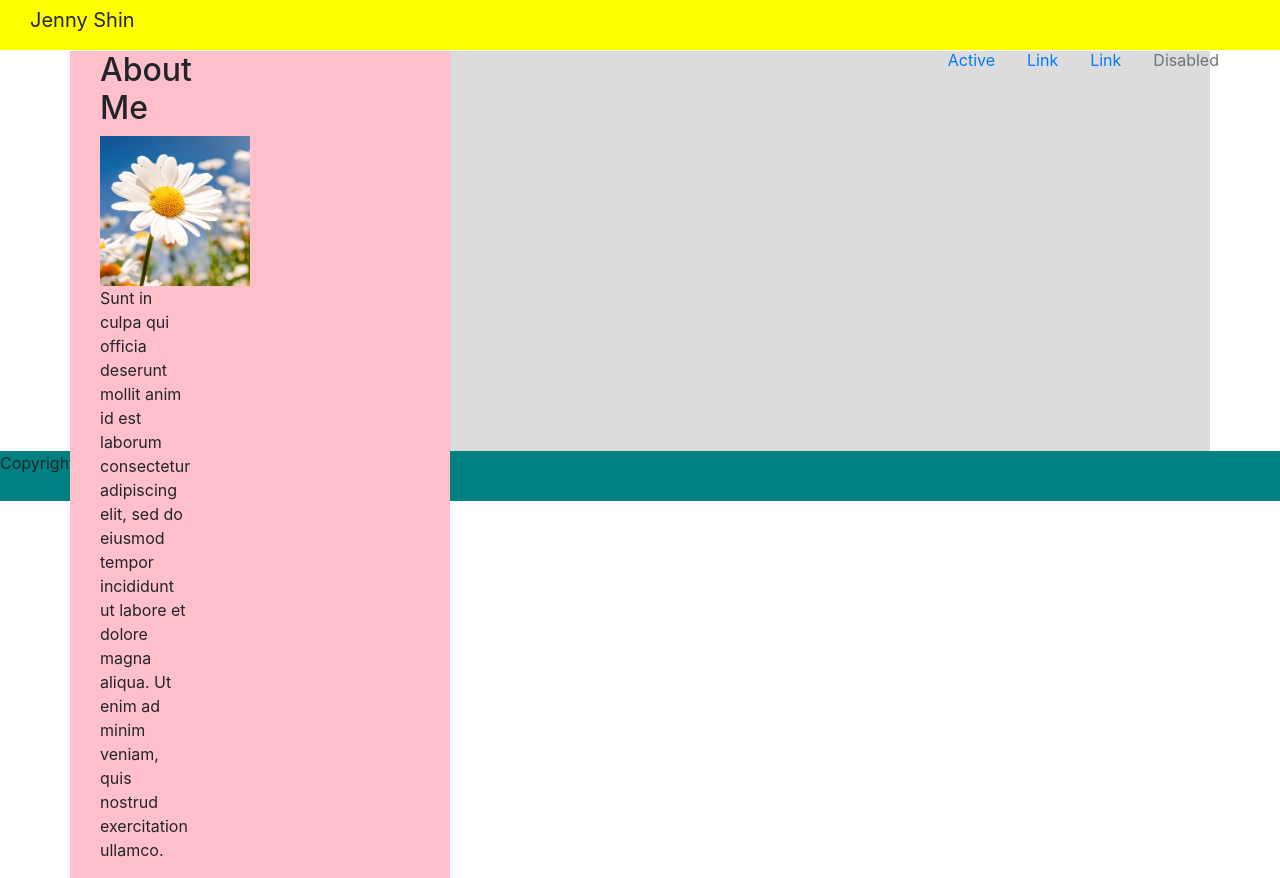
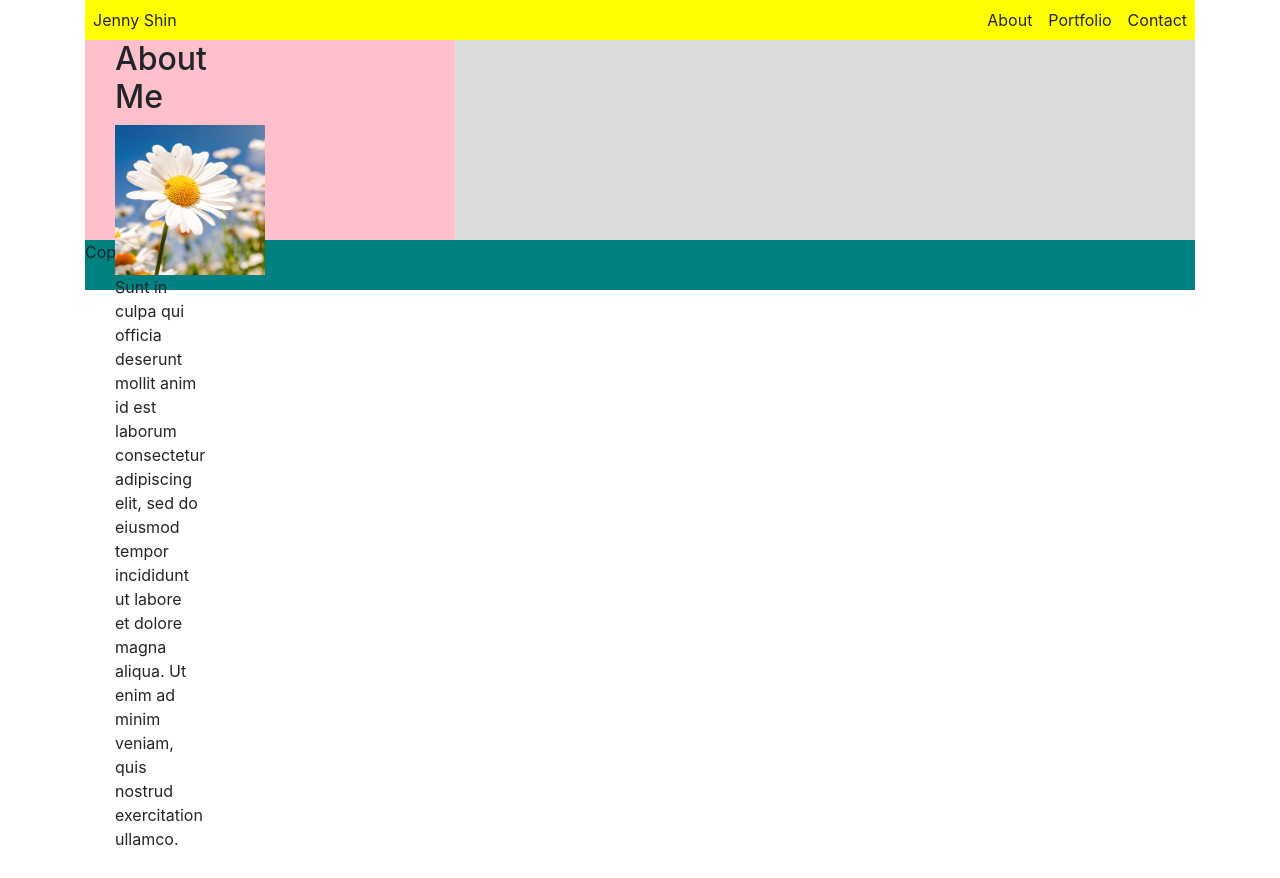
Before and after one commit to jenshin75/Bootstrap-Portfolio, a plain HTML site: page index.html in a window 1280 px wide. After the commit the page ends 851 px from the top, so only its background shows below. Drawn offline with nearby package versions, Linux system fonts and the light colour scheme.

Commit message:
updated 04/29/19 11 am

```diff
--- a/index.html
+++ b/index.html
@@ -24,75 +24,54 @@
 </head>
 
 <style>
-
     .header {
         background-color: yellow;
-height: 50px;
-
     }
 
     .body {
         background-color: gainsboro;
-height: 400px;
+        height: 200px;
     }
 
     .content {
         background-color: pink;
+        height: 200px;
     }
 
     .footer {
         background-color: teal;
         height: 50px;
     }
-
-
 </style>
 
 <body>
 
     <!--main container-->
-<div class="container-fluid header">
-
- <!--header/left section-->
-<div class="col">
-    <a class="navbar-brand">Jenny Shin</a>
-    <div class="col border: green">
-        <ul class="nav justify-content-end">
-                <li class="nav-item">
-                  <a class="nav-link active" href="#">Active</a>
-                </li>
-                <li class="nav-item">
-                  <a class="nav-link" href="#">Link</a>
-                </li>
-                <li class="nav-item">
-                  <a class="nav-link" href="#">Link</a>
-                </li>
-                <li class="nav-item">
-                  <a class="nav-link disabled" href="#" tabindex="-1" aria-disabled="true">Disabled</a>
-                </li>
-              </ul>
-              </div>
-</div>
+    <div class="container-fluid">
     </div>
 
-<!-- <nav class="navbar navbar-light">
-    <a class="navbar-brand">Jenny Shin</a>
-</nav> -->
+    <!--first row-->
+    <div class="container">
+
+    <div class="header">
+
+    <div class="d-flex bd-highlight">
+        <div class="p-2 flex-grow-1 bd-highlight">Jenny Shin</div>
+        <div class="p-2 bd-highlight">About</div>
+        <div class="p-2 bd-highlight">Portfolio</div>
+        <div class="p-2 bd-highlight">Contact</div>
+    </div>
 
 
-            <!--header/center empty section -->
-            <div class="col"></div>
 
 
-            <!--header/right nav section-->
-            <!-- <div class="col">
-                <nav class="navbar navbar-expand-lg navbar-light bg-light">
-                </nav>
-            </div>
-        -->
 
-<!--
-        </div> -->
+
+
+
+
+
+
 
 
                             <!--this is for the body-->
@@ -103,11 +82,17 @@ height: 50px;
 
                                         <div class="col-sm-4">
                                             <h2>About Me</h2>
-                    <img src="../Bootstrap-Portfolio/images/daisy.jpg" height="150px" width="150px"></div>
+                                            <img src="../Bootstrap-Portfolio/images/daisy.jpg" height="150px"
+                                                width="150px">
+                                        </div>
 
                                         <div class="col-sm-4">
-                <p>Sunt in culpa qui officia deserunt mollit anim id est laborum consectetur adipiscing elit, sed do
-                    eiusmod tempor incididunt ut labore et dolore magna aliqua. Ut enim ad minim veniam, quis nostrud
+                                            <p>Sunt in culpa qui officia deserunt mollit anim id est laborum consectetur
+                                                adipiscing elit,
+                                                sed do
+                                                eiusmod tempor incididunt ut labore et dolore magna aliqua. Ut enim ad
+                                                minim veniam, quis
+                                                nostrud
                                                 exercitation ullamco.</p>
                                         </div>
                                     </div>
@@ -121,7 +106,7 @@ height: 50px;
                                     Copyright @ 2019
                                 </div>
                             </div>
-
+                        </div>
                     </div>
 
                     <!-- // Extra small devices (portrait phones, less than 576px)
```
Lines whose indentation alone changed are shown as unchanged.
